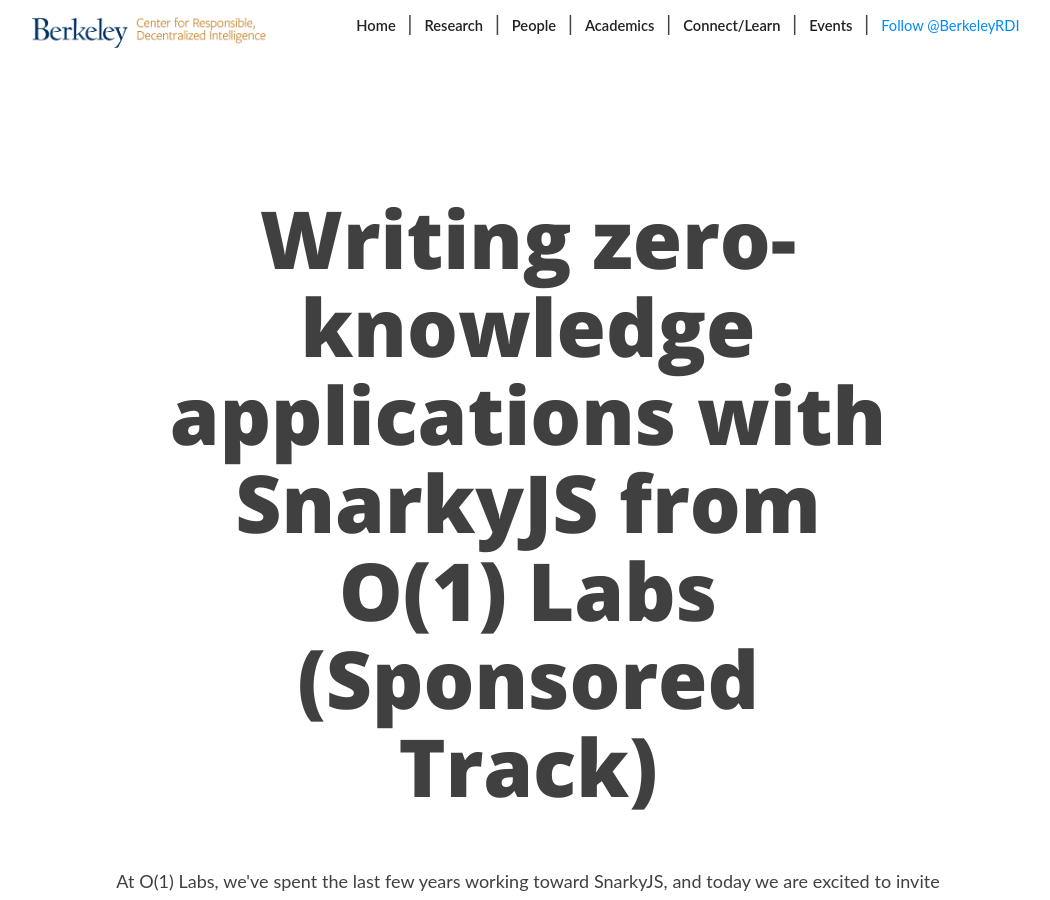
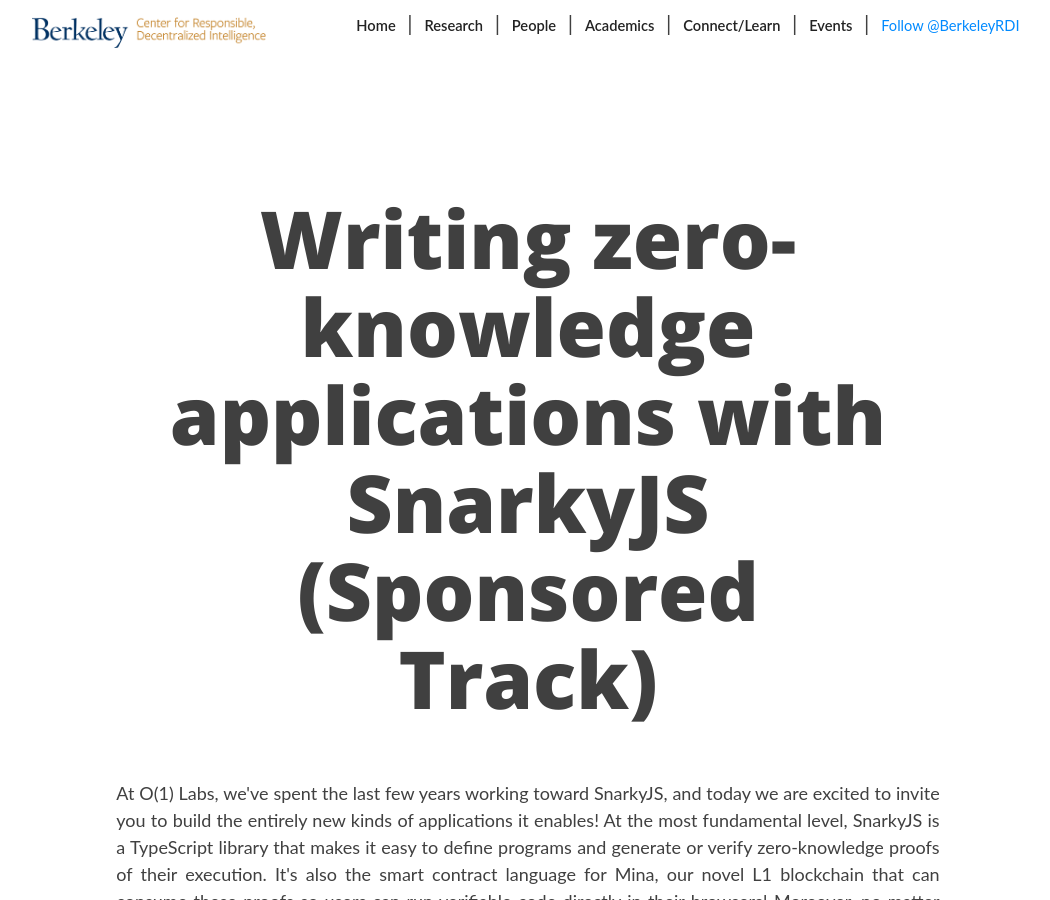
Before and after one commit to rdi-berkeley/zkp-web3-hackathon, a Jekyll site: the page built from _tracks/zk_snarkyjs_track.md, in a window 1280 px wide and 900 px high. Shown: the whole window, without its empty margins (112-1162 px from the left). Built offline with Jekyll 4.4.1, drawn with Linux system fonts in a browser that asks for light colours; nearby versions of some CDN libraries; comment, search, counter and statistics services are not loaded.

Commit message:
Update zk_snarkyjs_track.md

```diff
--- a/_tracks/zk_snarkyjs_track.md
+++ b/_tracks/zk_snarkyjs_track.md
@@ -1,5 +1,5 @@
 ---
-title: Writing zero-knowledge applications with SnarkyJS from O(1) Labs (Sponsored Track)
+title: Writing zero-knowledge applications with SnarkyJS (Sponsored Track)
 description: Use SnarkyJS to write smart contracts and zkPrograms in TypeScript in collaboration with O(1) Labs
 date: 2019-12-31 14:40:45
 ---
```
